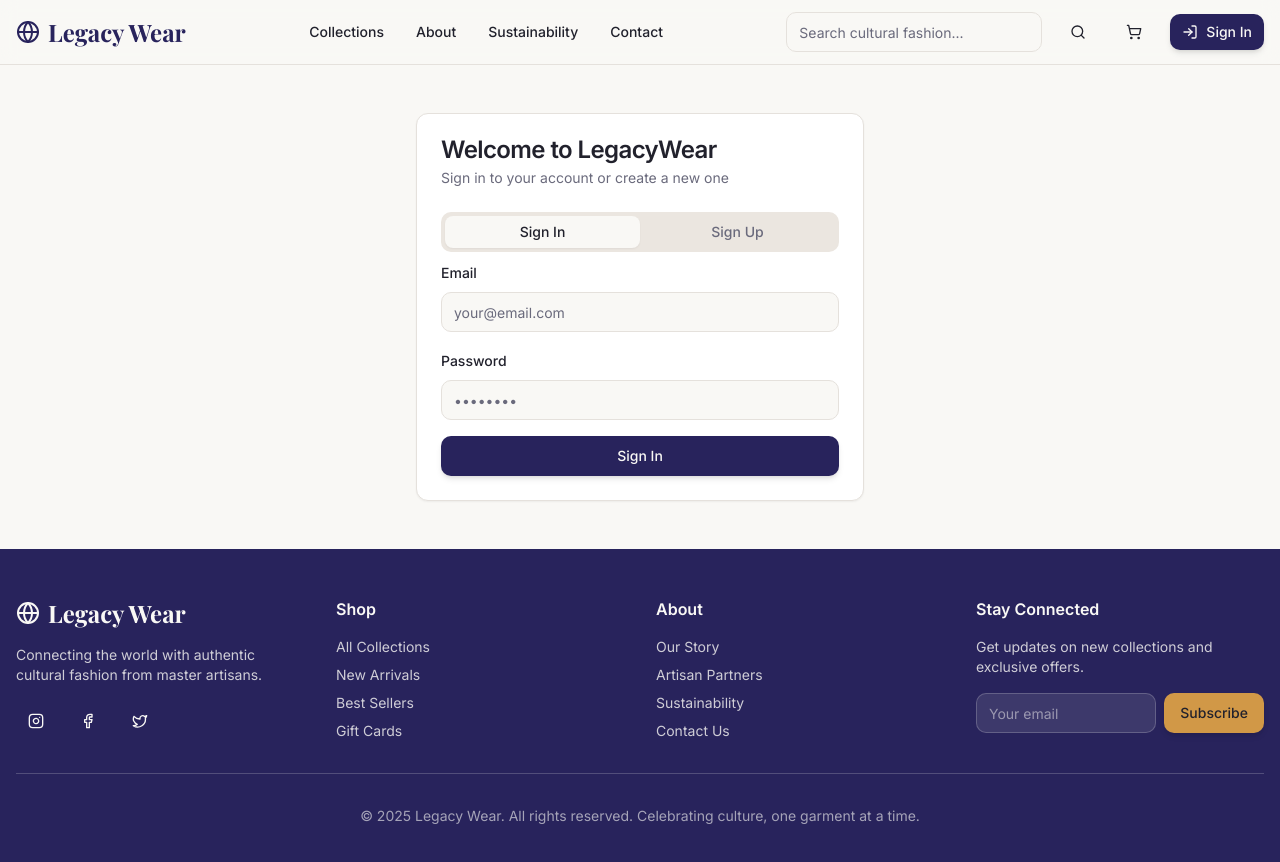
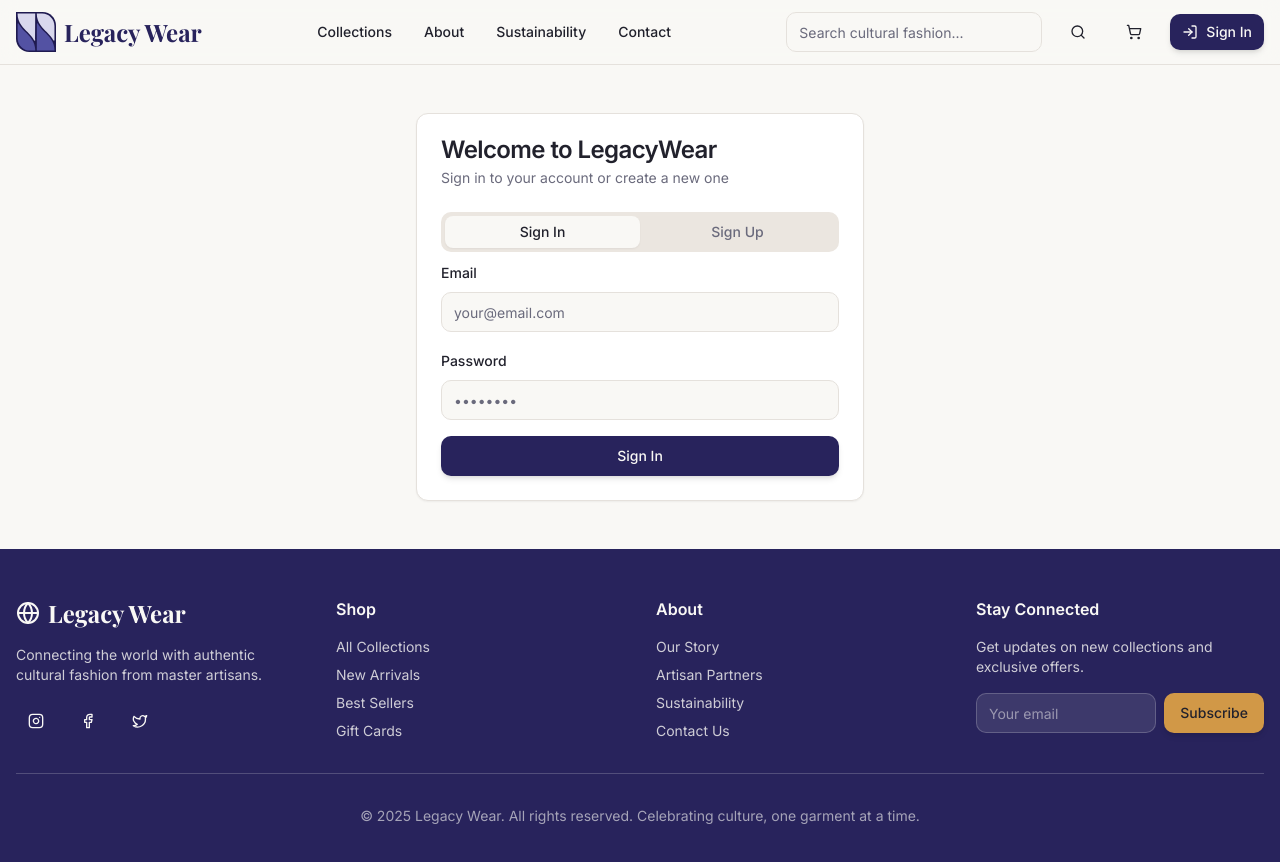
Before and after one commit to shuvam-shrestha/Legacy.Wear, a React (Vite) app: page /auth in a window 1280 px wide. Shown: the top 862 px of the page. Built offline with nearby package versions, Linux system fonts and the light colour scheme; the HTML template or start-up script is replaced by a standard one.

Commit message:
Update website logo

```diff
--- a/src/components/Navigation.tsx
+++ b/src/components/Navigation.tsx
@@ -1,6 +1,7 @@
 import { useState } from 'react';
 import { useNavigate } from 'react-router-dom';
-import { ShoppingCart, Search, Menu, Globe, LogOut, LogIn } from "lucide-react";
+import { ShoppingCart, Search, Menu, LogOut, LogIn } from "lucide-react";
+import logo from "@/assets/logo.svg";
 import { Button } from "@/components/ui/button";
 import { Input } from "@/components/ui/input";
 import { Sheet, SheetContent, SheetTrigger } from "@/components/ui/sheet";
@@ -41,7 +42,7 @@ const Navigation = () => {
             onClick={() => navigate('/')}
             className="flex items-center space-x-2 cursor-pointer"
           >
-            <Globe className="h-6 w-6 text-primary" />
+            <img src={logo} alt="Legacy Wear Logo" className="h-10 w-10" />
             <span className="font-serif text-2xl font-bold text-primary">Legacy Wear</span>
           </div>
 
```
Also changed, not shown: src/assets/logo.svg (added).
